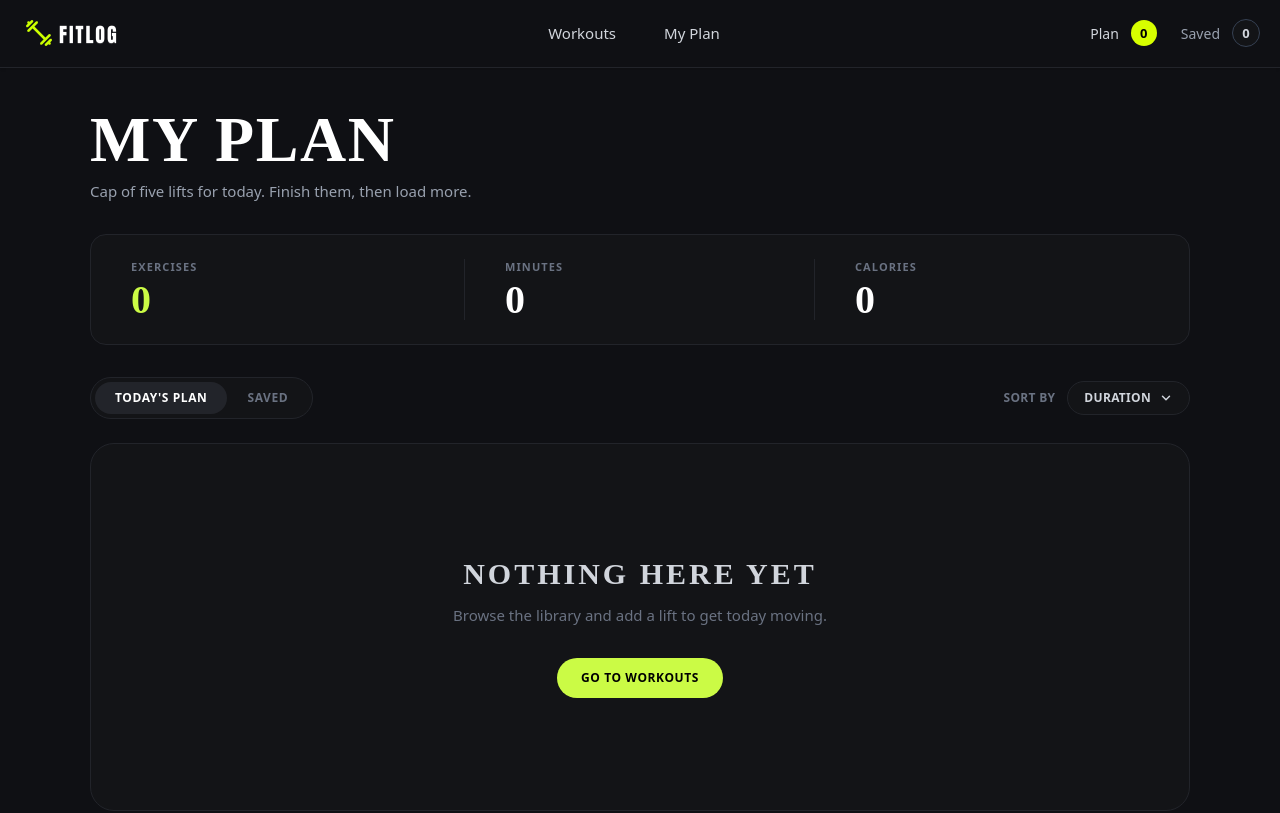
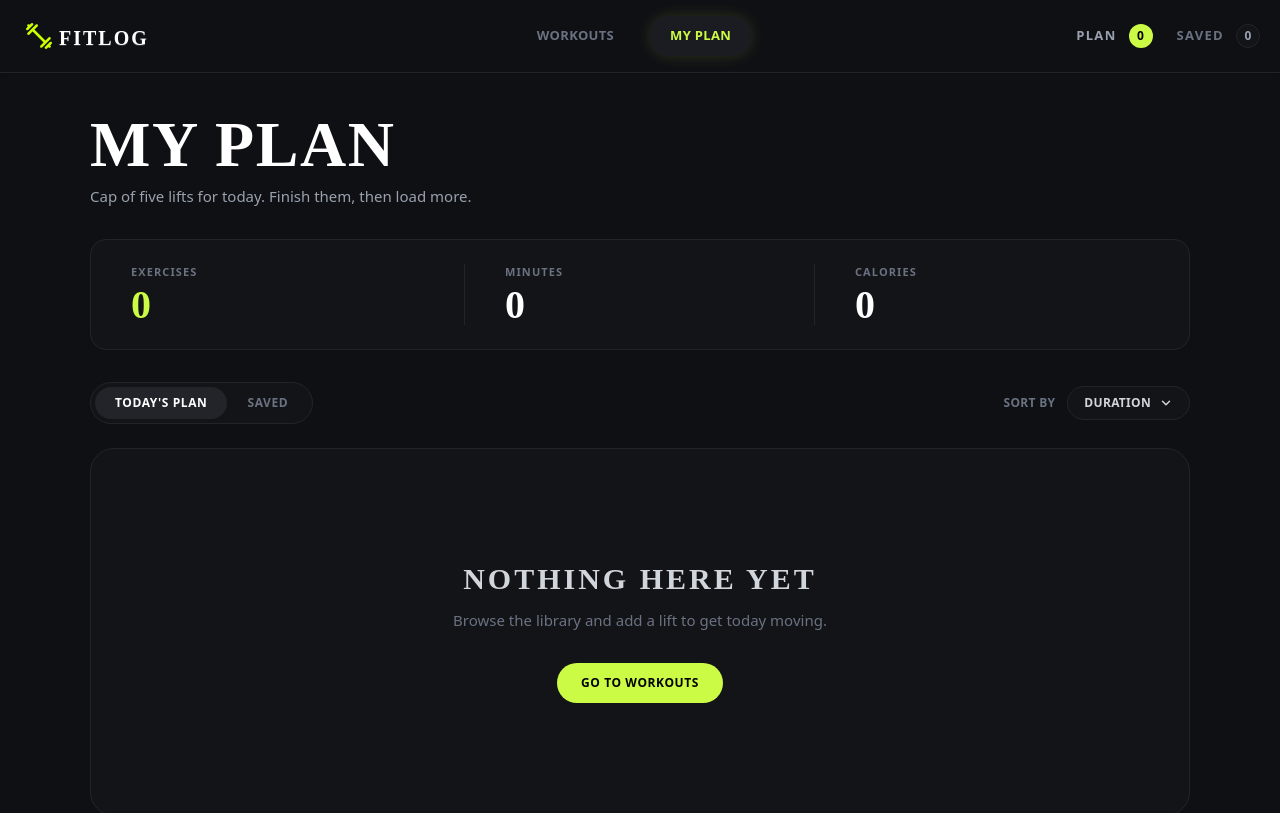
Before and after one commit to mashukurmanilk/fit-log, a Next.js app: page /my-plan in a window 1280 px wide. Shown: the top 813 px of the page. Built offline with nearby package versions, Linux system fonts and the light colour scheme; a web font is replaced by a local one.

Commit message:
added the glow when one button is selected in the navbar

```diff
--- a/app/components/Navbar.jsx
+++ b/app/components/Navbar.jsx
@@ -3,13 +3,20 @@ import React from 'react'
 import logo from '@/app/assets/logo.png'
 import Image from 'next/image'
 import Link from 'next/link'
+import { usePathname } from 'next/navigation'
 import { useWorkoutContext } from '@/app/context/WorkoutContext'
 
 export default function Navbar() {
   const { planWorkouts, savedWorkouts } = useWorkoutContext();
+  const pathname = usePathname();
+
+  // Check if the current route matches the button
+  const isHome = pathname === '/';
+  const isMyPlan = pathname === '/my-plan';
 
   return (
         <div className="navbar bg-[#0f1014] shadow-sm border-b border-[#22242a] py-2">
+
             <div className="navbar-start">
                 <div className="dropdown">
                 <div tabIndex={0} role="button" className="btn btn-ghost lg:hidden text-white">
@@ -18,35 +25,61 @@ export default function Navbar() {
                 <ul
                     tabIndex={-1}
                     className="menu menu-sm dropdown-content bg-[#131417] text-white rounded-box z-[1] mt-3 w-52 p-2 shadow border border-[#22242a]">
-                    <li><Link href="/">Workouts</Link></li>
-                    <li><Link href="/my-plan">My Plan</Link></li>
+                    <li><Link href="/" className={isHome ? "text-[#cbfb45]" : ""}>Workouts</Link></li>
+                    <li><Link href="/my-plan" className={isMyPlan ? "text-[#cbfb45]" : ""}>My Plan</Link></li>
                 </ul>
                 </div>
+
                 <Link href="/" className='btn btn-ghost text-xl rounded-full flex items-center hover:bg-[#131417]'>
                     <Image src={logo} alt='Logo' height={20} className="w-auto"/>
-                    <span className="font-['Impact'] font-normal tracking-widest uppercase mt-1 text-white">FITLOG</span>
+                    <span className="font-['Bebas_Neue'] font-black tracking-widest uppercase mt-1 text-white text-xl">FITLOG</span>
                 </Link>
             </div>
+
             <div className="navbar-center hidden lg:flex">
-                <ul className="menu menu-horizontal px-1 gap-6 text-[15px] font-medium text-gray-300">
-                    <li><Link href="/" className='rounded-full hover:text-white hover:bg-[#131417]'>Workouts</Link></li>
-                    <li><Link href="/my-plan" className='rounded-full hover:text-white hover:bg-[#131417]'>My Plan</Link></li>
+                <ul className="menu menu-horizontal px-1 gap-4 text-[13px] font-bold tracking-wide uppercase text-gray-500">
+                    <li>
+                        <Link
+                            href="/"
+                            className={`rounded-full px-5 py-2.5 transition-all duration-300 ${
+                                isHome
+                                ? 'bg-[#1a1c21] text-[#cbfb45] shadow-[0_0_15px_rgba(203,251,69,0.15)]'
+                                : 'hover:text-gray-300 hover:bg-[#131417]'
+                            }`}
+                        >
+                            Workouts
+                        </Link>
+                    </li>
+                    <li>
+                        <Link
+                            href="/my-plan"
+                            className={`rounded-full px-5 py-2.5 transition-all duration-300 ${
+                                isMyPlan
+                                ? 'bg-[#1a1c21] text-[#cbfb45] shadow-[0_0_15px_rgba(203,251,69,0.15)]'
+                                : 'hover:text-gray-300 hover:bg-[#131417]'
+                            }`}
+                        >
+                            My Plan
+                        </Link>
+                    </li>
                 </ul>
             </div>
+
             <div className="navbar-end mr-3 flex items-center gap-6">
                 <Link href="/my-plan" className='flex items-center gap-3 cursor-pointer group'>
-                    <span className="text-[14px] font-medium text-gray-300 group-hover:text-white transition-colors">Plan</span>
-                    <div className='flex items-center justify-center w-[26px] h-[26px] bg-[#d7ff00] text-black rounded-full font-bold text-[13px]'>
+                    <span className="text-[13px] font-bold uppercase tracking-widest text-gray-400 group-hover:text-white transition-colors">Plan</span>
+                    <div className='flex items-center justify-center w-[24px] h-[24px] bg-[#cbfb45] text-black rounded-full font-bold text-[12px]'>
                         {planWorkouts?.length || 0}
                     </div>
                 </Link>
                  <Link href="/my-plan" className="flex items-center gap-3 cursor-pointer group">
-                    <span className="text-[14px] font-medium text-gray-400 group-hover:text-white transition-colors">Saved</span>
-                    <div className="flex items-center justify-center w-[28px] h-[28px] border border-gray-700 bg-[#131417] text-gray-300 rounded-full font-bold text-[13px]">
+                    <span className="text-[13px] font-bold uppercase tracking-widest text-gray-500 group-hover:text-white transition-colors">Saved</span>
+                    <div className="flex items-center justify-center w-[24px] h-[24px] border border-[#22242a] bg-[#131417] text-gray-400 rounded-full font-bold text-[12px]">
                         {savedWorkouts?.length || 0}
                     </div>
                 </Link>
             </div>
+
         </div>
-        )
+    )
 }
```
